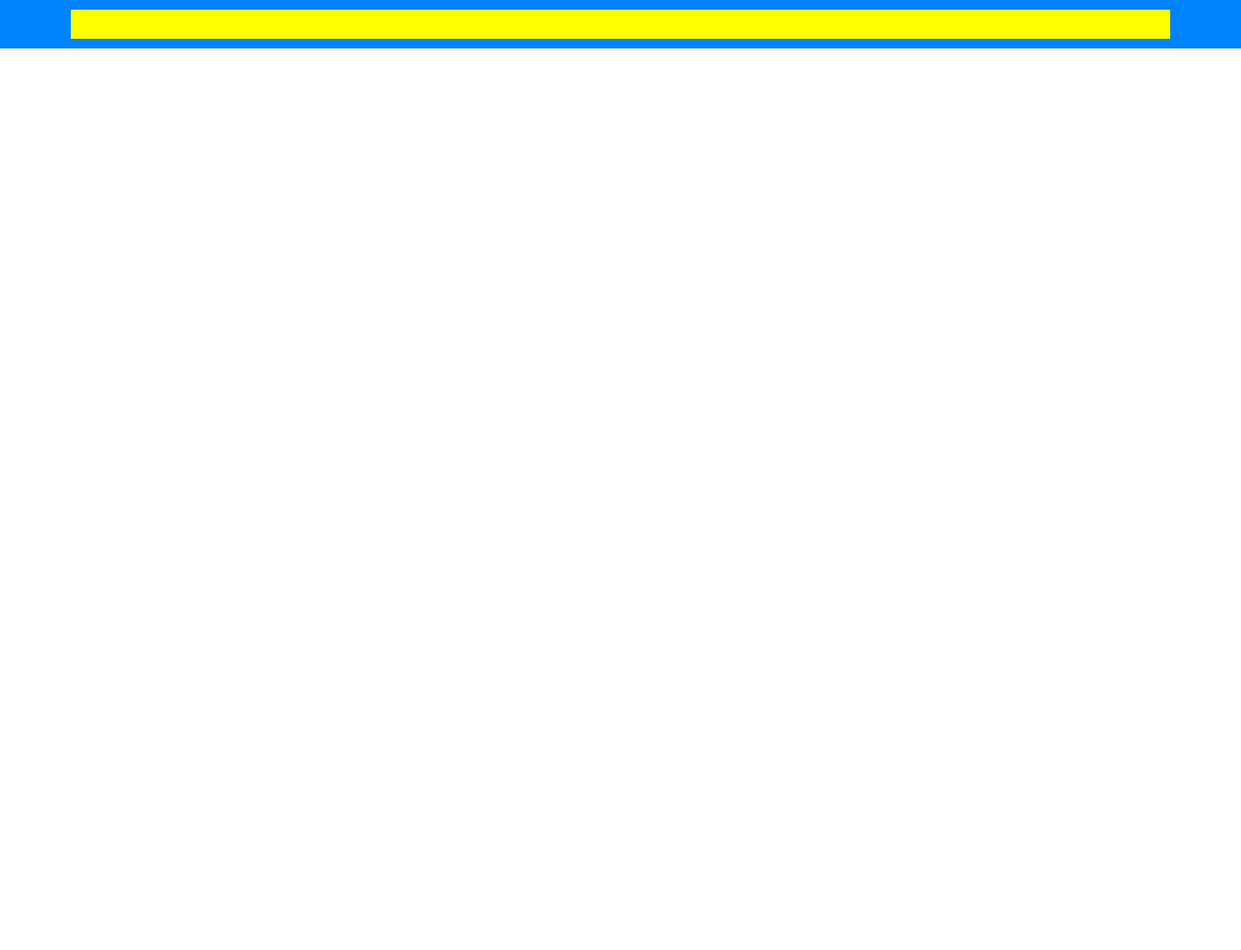
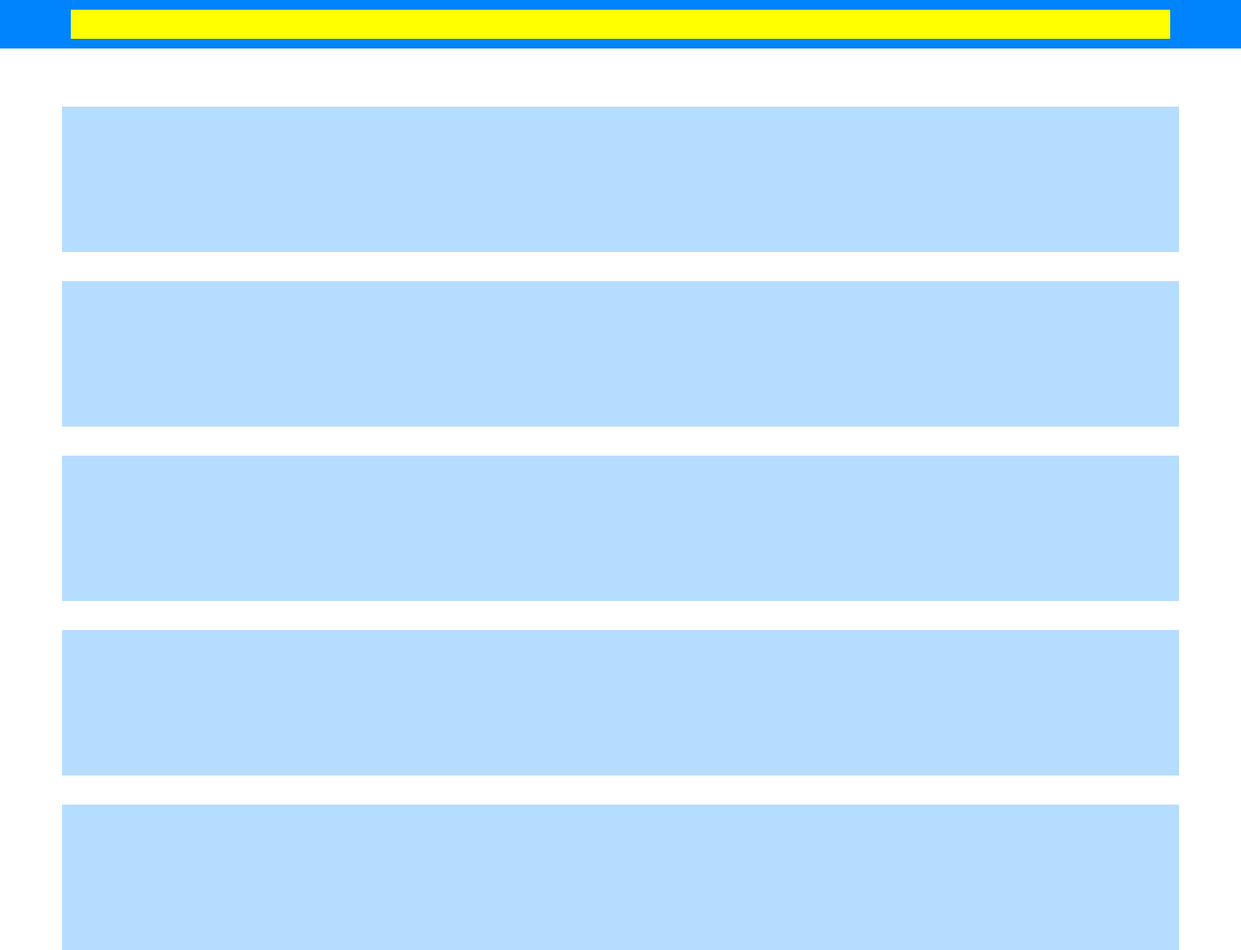
Before and after one commit to Anymoose98/htmlcss-responsive-layout, a plain HTML site: page index.html in a window 1280 px wide. Shown: the whole page at 97% size. Before the commit the page ends 800 px from the top, so only its background shows below. Drawn offline with Linux system fonts and the light colour scheme.

Commit message:
sezione  Get a demo application quadrati colorati

```diff
--- a/css/style.css
+++ b/css/style.css
@@ -3,6 +3,12 @@
     margin: 0;
     box-sizing: border-box;
 }
+
+/*
+*******************************
+Header
+*******************************
+*/
 
 header{
     width: 100%;
@@ -23,3 +29,24 @@ header{
     width: 50%;
     background-color: yellow;
 }
+
+/*
+*******************************
+Main
+*******************************
+*/
+
+.riga-main{
+    margin: auto;
+    width: 90%;
+    display: flex;
+    flex-wrap: wrap;
+    margin-top: 30px;
+}
+
+.col-main{
+    margin-top: 30px;
+    width: 100%;
+    height: 150px;
+    background-color: rgb(181, 221, 255);
+}
--- a/index.html
+++ b/index.html
@@ -16,12 +16,21 @@
     </header>
 
     <main>
+        <div class="contenitore-main">
+            <div class="riga-main">
                 <!-- sezione  Get a demo application-->
+                <div class="col-main"></div>
+                <div class="col-main"></div>
+                <div class="col-main"></div>
+                <div class="col-main"></div>
+                <div class="col-main"></div>
                 <!-- Strategic Planning -->
                 <!-- We are committed expert partners -->
                 <!-- Benefits of working with us -->
                 <!-- About Us -->
                 <!-- Parte it's Free -->
+            </div>
+        </div>
     </main>
 
     <!-- Parte finale -->
```
Lines whose indentation alone changed are shown as unchanged.
